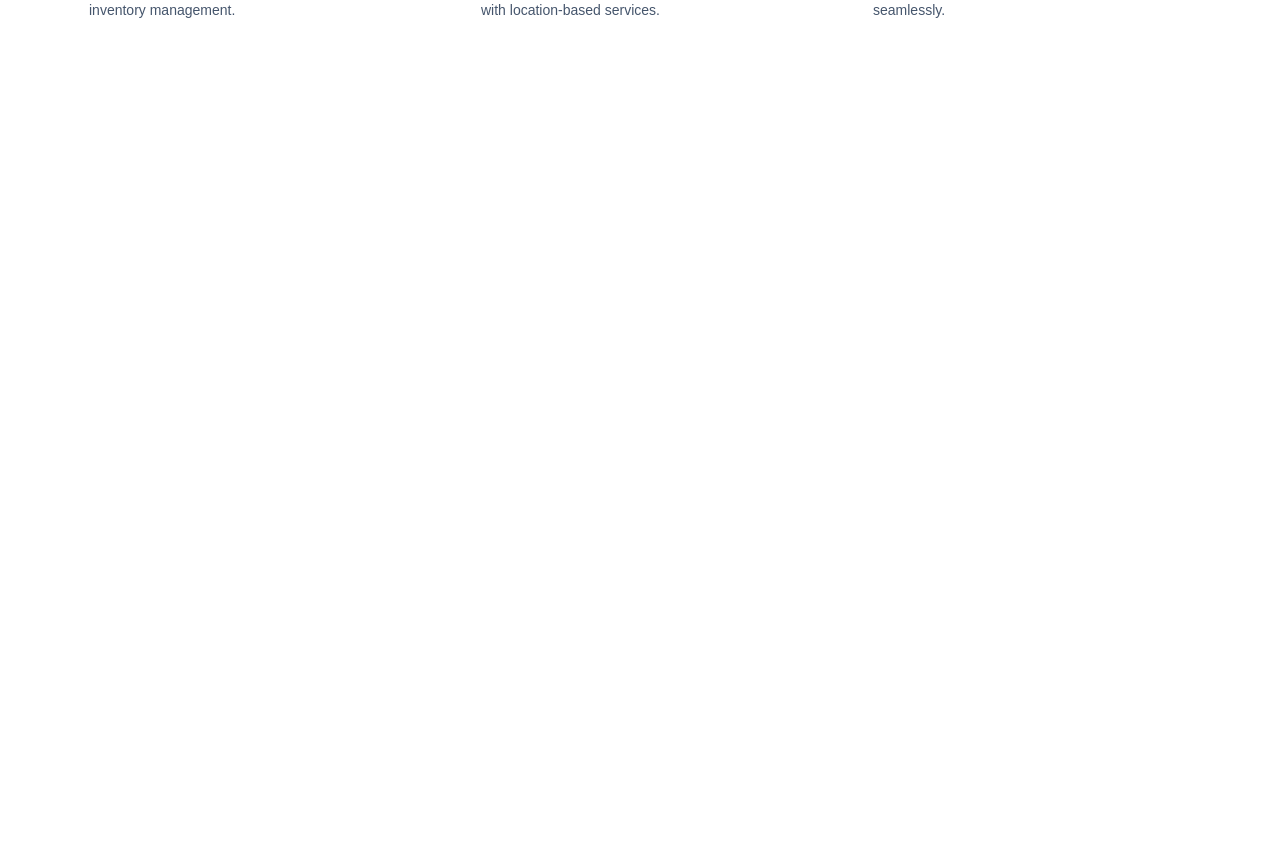
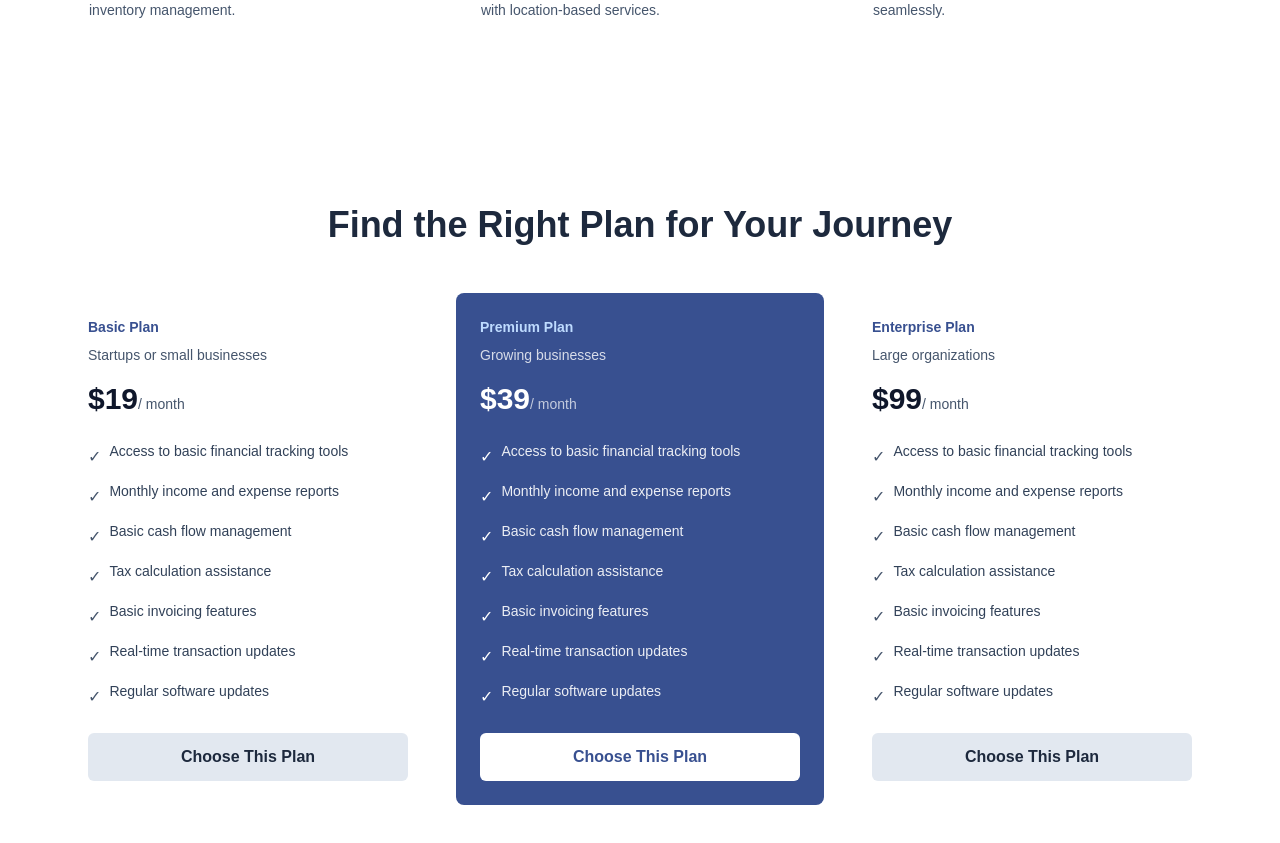
Before and after one commit to syedalirazazaidi/landing, a Next.js app: page / in a window 1280 px wide. Shown: the part 1846-2689 px from the top of the page. Before the commit the page ends 1971 px from the top, so only its background shows below. Built offline with nearby package versions, Linux system fonts and the light colour scheme.

Commit message:
add new section

```diff
--- /dev/null
+++ b/app/components/PricingPlans.tsx
@@ -0,0 +1,133 @@
+export default function PricingPlans() {
+  const plans = [
+    {
+      name: "Basic Plan",
+      target: "Startups or small businesses",
+      price: "$19",
+      period: "/ month",
+      features: [
+        "Access to basic financial tracking tools",
+        "Monthly income and expense reports",
+        "Basic cash flow management",
+        "Tax calculation assistance",
+        "Basic invoicing features",
+        "Real-time transaction updates",
+        "Regular software updates"
+      ],
+      highlighted: false
+    },
+    {
+      name: "Premium Plan",
+      target: "Growing businesses",
+      price: "$39",
+      period: "/ month",
+      features: [
+        "Access to basic financial tracking tools",
+        "Monthly income and expense reports",
+        "Basic cash flow management",
+        "Tax calculation assistance",
+        "Basic invoicing features",
+        "Real-time transaction updates",
+        "Regular software updates"
+      ],
+      highlighted: true
+    },
+    {
+      name: "Enterprise Plan",
+      target: "Large organizations",
+      price: "$99",
+      period: "/ month",
+      features: [
+        "Access to basic financial tracking tools",
+        "Monthly income and expense reports",
+        "Basic cash flow management",
+        "Tax calculation assistance",
+        "Basic invoicing features",
+        "Real-time transaction updates",
+        "Regular software updates"
+      ],
+      highlighted: false
+    }
+  ];
+
+  return (
+    <section className="py-20 px-4 bg-white">
+      <div className="mx-auto max-w-6xl">
+        <h2 className="text-center text-4xl font-bold text-slate-800 mb-12">
+          Find the Right Plan for Your Journey
+        </h2>
+
+        <div className="grid grid-cols-1 md:grid-cols-3 gap-6">
+          {plans.map((plan, index) => (
+            <div
+              key={index}
+              className={`rounded-lg p-6 flex flex-col ${
+                plan.highlighted
+                  ? "bg-[#385090] text-white"
+                  : "bg-white text-slate-900"
+              }`}
+            >
+              <div
+                className={`text-sm font-semibold mb-2 ${
+                  plan.highlighted ? "text-blue-200" : "text-[#385090]"
+                }`}
+              >
+                {plan.name}
+              </div>
+
+              <p
+                className={`text-sm mb-4 ${
+                  plan.highlighted ? "text-white/80" : "text-slate-600"
+                }`}
+              >
+                {plan.target}
+              </p>
+
+              <div className="mb-6">
+                <span className="text-3xl font-bold">{plan.price}</span>
+                <span
+                  className={`text-sm ${
+                    plan.highlighted ? "text-white/70" : "text-slate-600"
+                  }`}
+                >
+                  {plan.period}
+                </span>
+              </div>
+
+              <ul className="flex-1 space-y-3 mb-6">
+                {plan.features.map((feature, idx) => (
+                  <li key={idx} className="flex items-start gap-2">
+                    <span
+                      className={`mt-1 ${
+                        plan.highlighted ? "text-white" : "text-slate-600"
+                      }`}
+                    >
+                      ✓
+                    </span>
+                    <span
+                      className={`text-sm ${
+                        plan.highlighted ? "text-white/90" : "text-slate-700"
+                      }`}
+                    >
+                      {feature}
+                    </span>
+                  </li>
+                ))}
+              </ul>
+
+              <button
+                className={`w-full py-3 rounded-md font-semibold ${
+                  plan.highlighted
+                    ? "bg-white text-[#385090] hover:bg-white/90"
+                    : "bg-slate-200 text-slate-800 hover:bg-slate-300"
+                }`}
+              >
+                Choose This Plan
+              </button>
+            </div>
+          ))}
+        </div>
+      </div>
+    </section>
+  );
+}
--- a/app/page.tsx
+++ b/app/page.tsx
@@ -2,6 +2,7 @@ import Navbar from "./components/Navbar";
 import Hero from "./components/Hero";
 import ContactForm from "./components/ContactForm";
 import MarketplaceCapabilities from "./components/MarketplaceCapabilities";
+import PricingPlans from "./components/PricingPlans";
 
 export default function Home() {
   return (
@@ -10,6 +11,7 @@ export default function Home() {
       <Hero />
       <ContactForm />
       <MarketplaceCapabilities />
+      <PricingPlans />
     </main>
   );
 }
```
